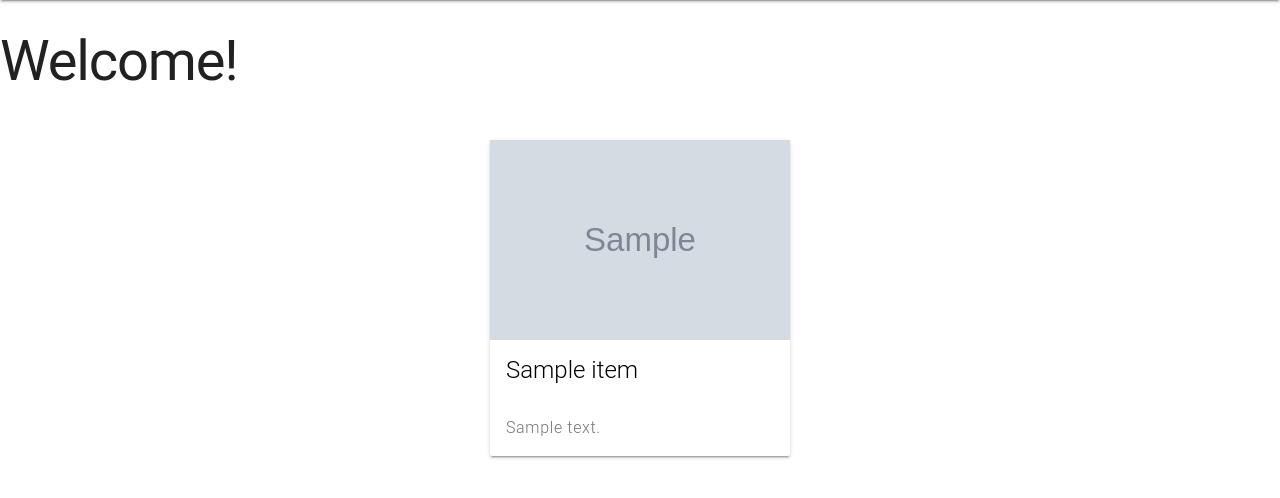
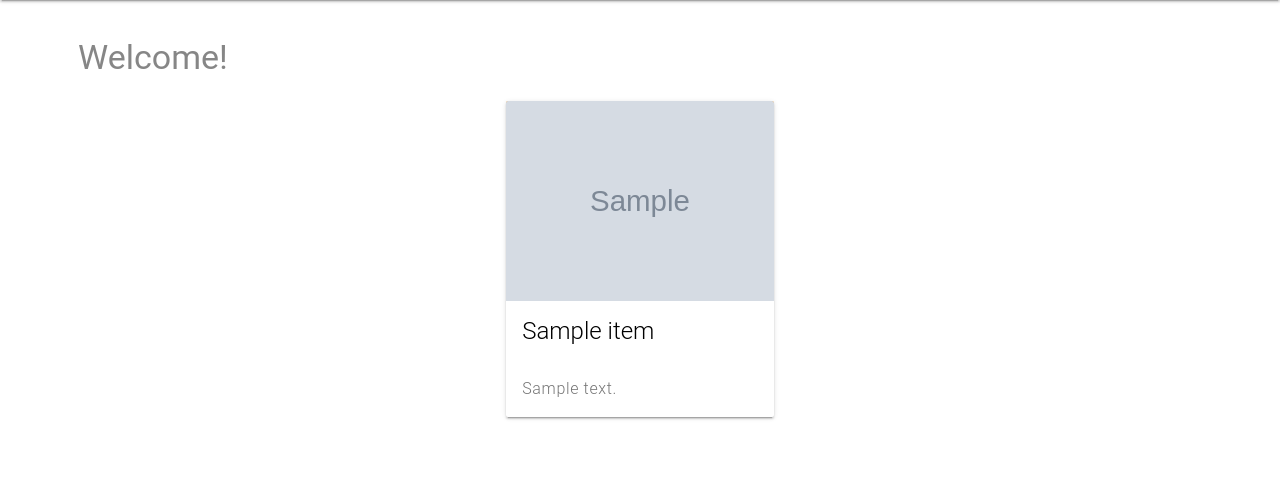
Before and after one commit to abequinonez/udacity-item-catalog, a Flask app: page / in a window 1280 px wide. Shown: the part 64-562 px from the top of the page. Run offline with Flask 2, Linux system fonts and the light colour scheme; tables that the repository leaves empty hold one stand-in row (values such as "Sample post"); grey boxes marked "Sample" are stand-in pictures.

Commit message:
Change page heading styles

```diff
--- a/static/styles.css
+++ b/static/styles.css
@@ -1,3 +1,12 @@
+.page-content {
+    margin: auto;
+    max-width: 1150px;
+}
+
+.page-heading {
+    margin: 37px 0 8px 13px
+}
+
 .mdl-grid {
     /*
     Center the grid items (MDL cards). This solution was discovered from
--- a/templates/index.html
+++ b/templates/index.html
@@ -1,6 +1,6 @@
 {% extends "layout.html" %}
 {% block content %}
-    <h1>Welcome!</h1>
+    <div class="page-heading mdl-typography--display-1-color-contrast">Welcome!</div>
     <div class="mdl-grid">
         {% for item in items %}
             <div class="mdl-cell mdl-cell--3-col mdl-cell--4-col-tablet mdl-cell--4-col-phone mdl-card mdl-shadow--2dp">
```
